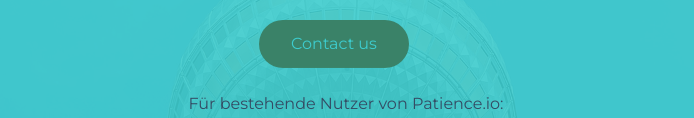
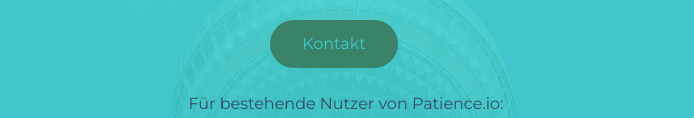
Before and after one commit to patiencelabs/patience-shutdown, a plain HTML site: page index.html in a window 1280 px wide. Shown: the part 399-517 px from the top of the page, without its empty margins (294-988 px from the left). Drawn offline with Linux system fonts and the light colour scheme.

Commit message:
switch button language

```diff
--- a/index.html
+++ b/index.html
@@ -62,7 +62,7 @@
 					<!-- Start Navigation -->
 					<nav id="navigation">
 						<ul>
-							<li><a href="mailto:info@patience.io" title="Notify Me" class="button button-main">Contact us</a></li>
+							<li><a href="mailto:info@patience.io" title="Notify Me" class="button button-main">Kontakt</a></li>
 						</ul>
 					</nav>
 					<!-- End Navigation -->
```
